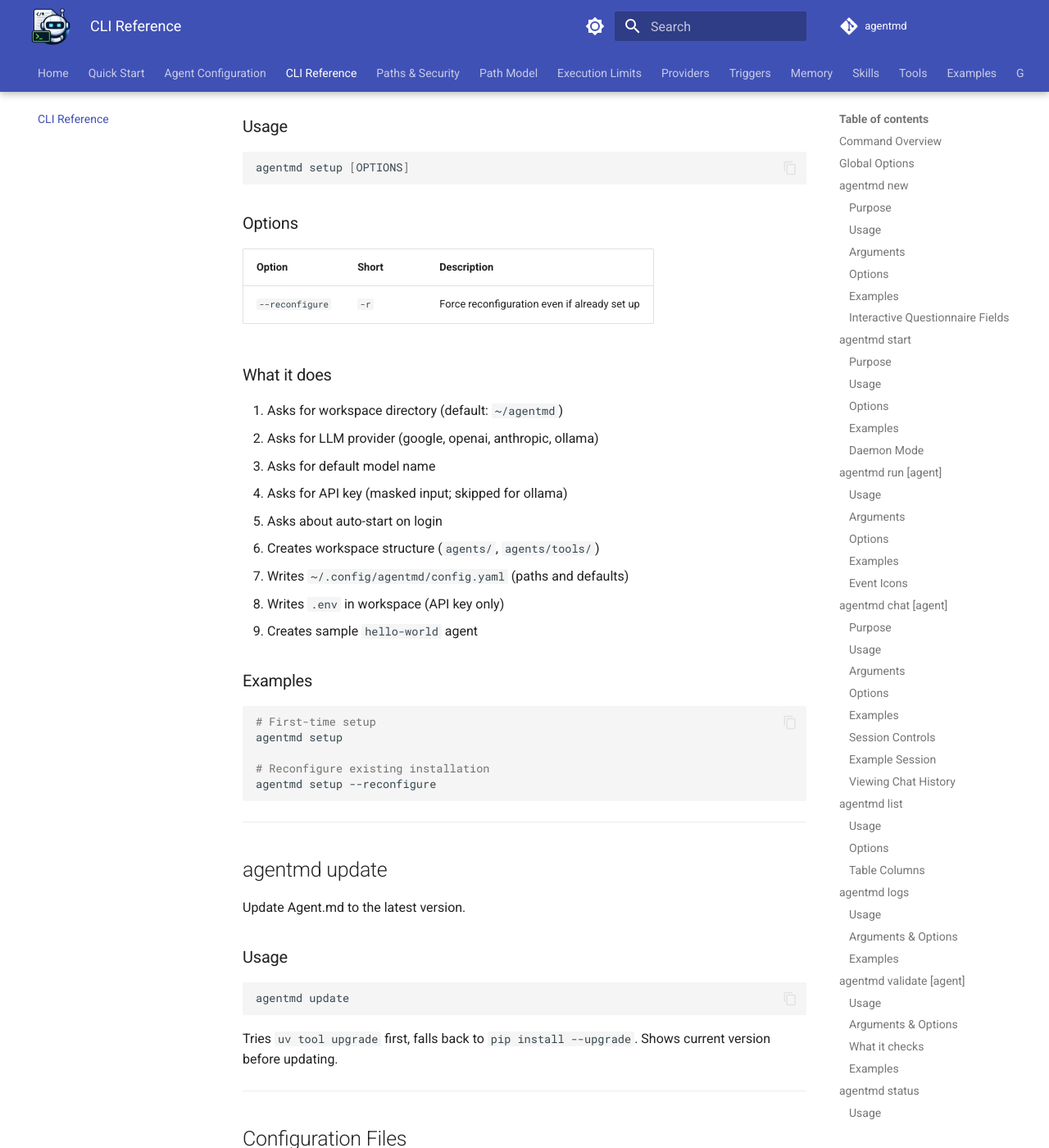
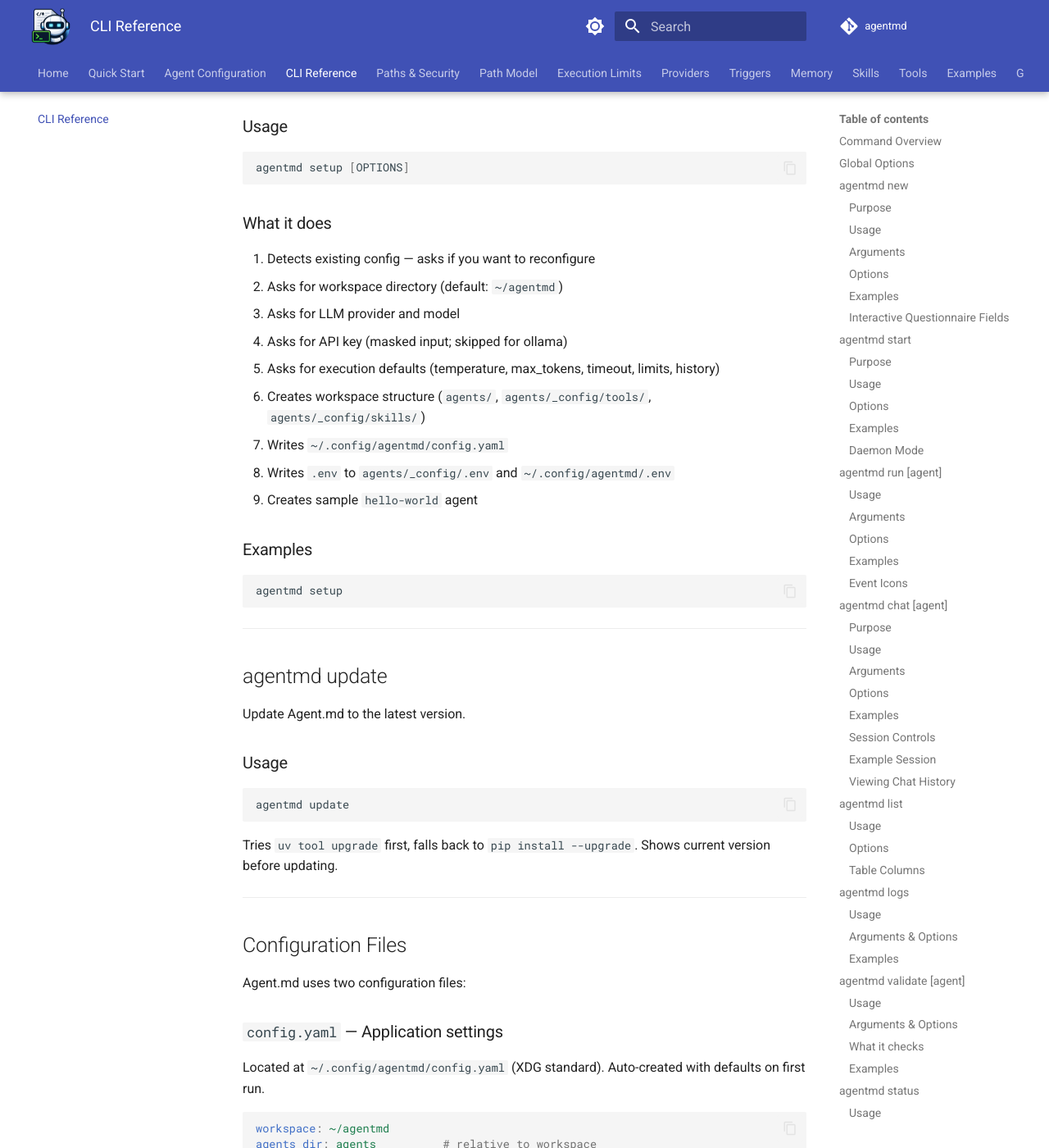
Before and after one commit to z-fab/agentmd, an MkDocs documentation site: the page built from docs/cli-reference.md, in a window 1280 px wide and 1400 px high, scrolled down 12334 px. Shown: the whole window at 82% size. Built offline with MkDocs 1.6.1 and Material for MkDocs 9.7.7, drawn with Linux system fonts in a browser that asks for light colours; comment, search, counter and statistics services are not loaded; the version menu is left out; some of the changed text lies outside the part shown.

Commit message:
docs: fix stale config/reconfigure references, update CHANGELOG for info rename

````diff
--- a/docs/cli-reference.md
+++ b/docs/cli-reference.md
@@ -485,32 +485,22 @@ Interactive setup wizard for first-time configuration or reconfiguration.
 agentmd setup [OPTIONS]
 ```
 
-### Options
-
-| Option | Short | Description |
-|--------|-------|-------------|
-| `--reconfigure` | `-r` | Force reconfiguration even if already set up |
-
 ### What it does
 
-1. Asks for workspace directory (default: `~/agentmd`)
-2. Asks for LLM provider (google, openai, anthropic, ollama)
-3. Asks for default model name
+1. Detects existing config — asks if you want to reconfigure
+2. Asks for workspace directory (default: `~/agentmd`)
+3. Asks for LLM provider and model
 4. Asks for API key (masked input; skipped for ollama)
-5. Asks about auto-start on login
-6. Creates workspace structure (`agents/`, `agents/tools/`)
-7. Writes `~/.config/agentmd/config.yaml` (paths and defaults)
-8. Writes `.env` in workspace (API key only)
+5. Asks for execution defaults (temperature, max_tokens, timeout, limits, history)
+6. Creates workspace structure (`agents/`, `agents/_config/tools/`, `agents/_config/skills/`)
+7. Writes `~/.config/agentmd/config.yaml`
+8. Writes `.env` to `agents/_config/.env` and `~/.config/agentmd/.env`
 9. Creates sample `hello-world` agent
 
 ### Examples
 
 ```bash
-# First-time setup
 agentmd setup
-
-# Reconfigure existing installation
-agentmd setup --reconfigure
 ```
 
 ---
````
Also changed, not shown: other parts of docs/cli-reference.md (+2 -2 lines), CHANGELOG.md (+6 -3 lines), docs/migration-0.9.md (+1 -1 lines).
